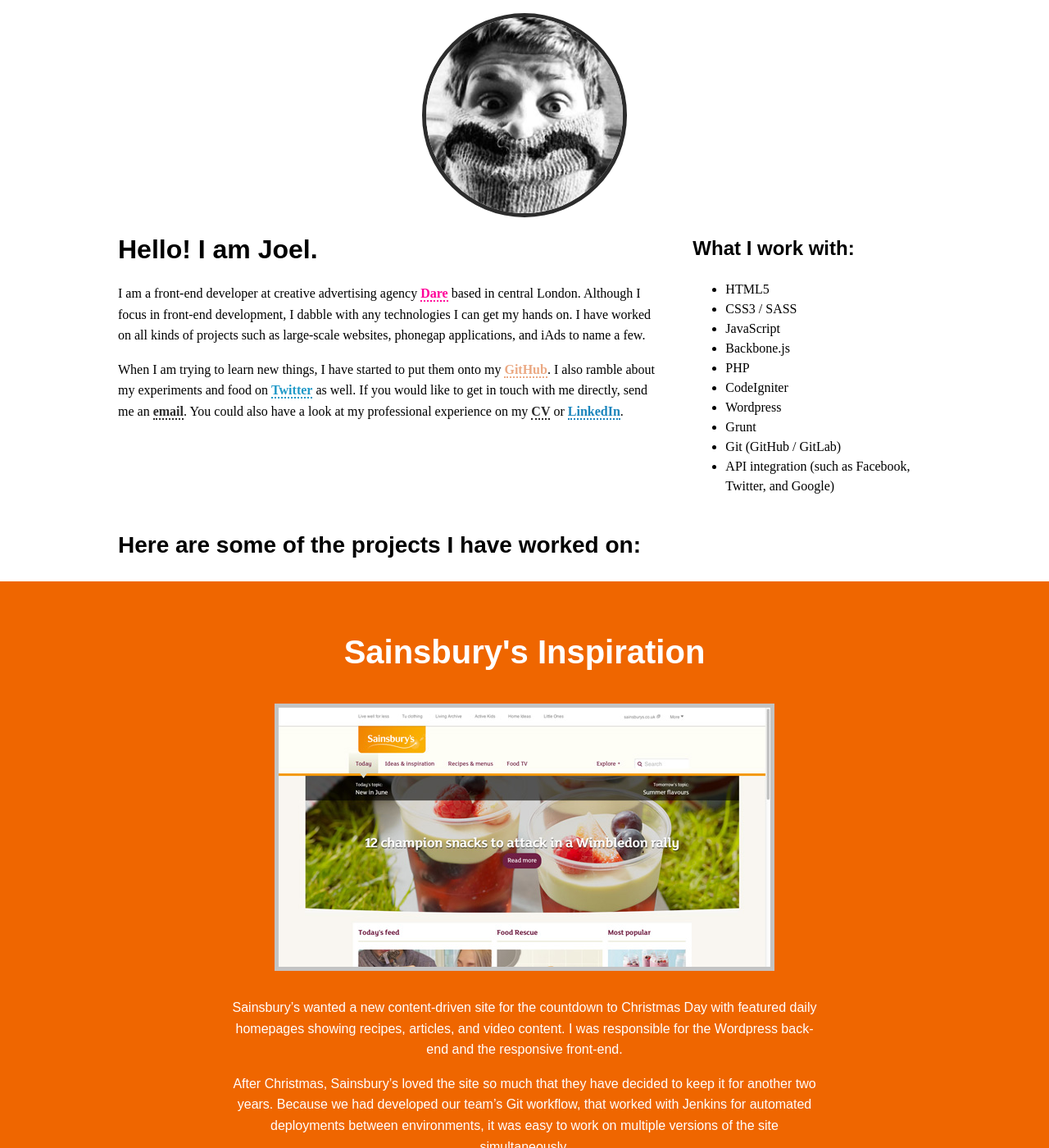
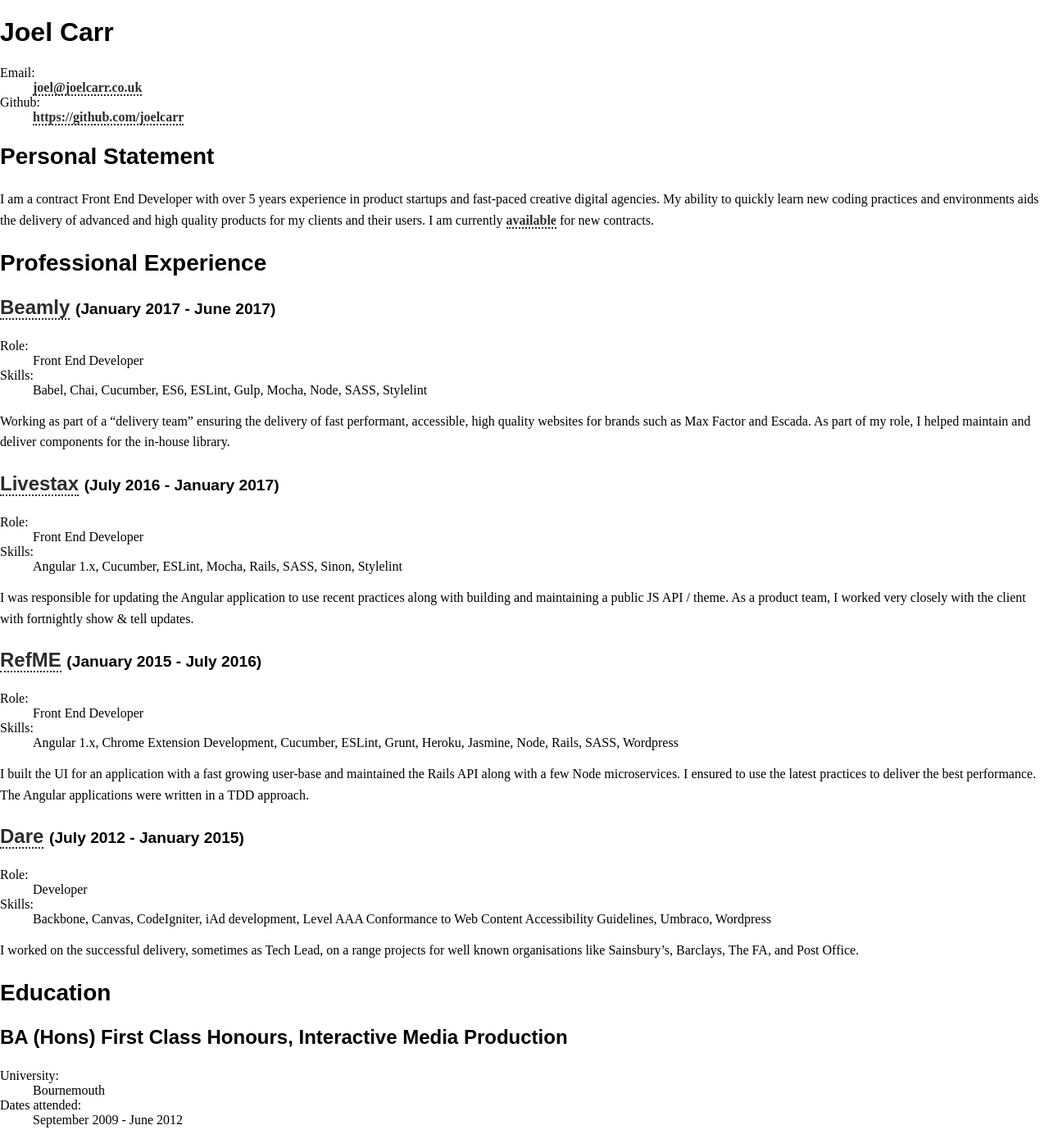
Before and after one commit to joelcarr/joelcarr.co.uk, a Jekyll site: the page index.html, which Jekyll copies as it is, in a window 1280 px wide and 1400 px high. Shown: the whole window at 82% size. Built offline with Jekyll 4.4.1, drawn with Linux system fonts in a browser that asks for light colours; some web fonts are replaced; some of the changed text lies outside the part shown.

Commit message:
feat: create simple html version of cv

```diff
--- a/index.html
+++ b/index.html
@@ -1,68 +1,133 @@
----
-layout: default
----
+<!DOCTYPE html>
+<html lang="en">
+<head>
+    <meta charset="utf-8">
+    <meta http-equiv="X-UA-Compatible" content="IE=edge">
+    <title>Joel Carr | Contract Front End Developer</title>
+    <meta name="viewport" content="width=device-width">
+    <meta name="description" content="UK based contract Front End Developer with over 5 years experience in product startups and fast-paced creative digital agencies">
 
-<div class="home">
+    <link rel="stylesheet" href="/assets/css/main.css">
+</head>
 
-    <header class="introduction container">
-
-        <img src="/assets/imgs/me_250x250.jpg" alt="" class="introduction-headshot">
-
-        <div class="row">
-
-            <div class="introduction-myself col-8">
-
-                <h1>Hello! I am Joel.</h1>
-
-                <p>I am a front-end developer at creative advertising agency <a href="//thisisdare.com/" class="dare" target="_blank">Dare</a> based in central London. Although I focus in front-end development, I dabble with any technologies I can get my hands on. I have worked on all kinds of projects such as large-scale websites, phonegap applications, and iAds to name a few.</p>
-
-                <p>When I am trying to learn new things, I have started to put them onto my <a href="http://www.github.com/joelcarr" class="github" target="_blank">GitHub</a>. I also ramble about my experiments and food on <a href="http://twitter.com/joelcarr" class="twitter" target="_blank">Twitter</a> as well. If you would like to get in touch with me directly, send me an <a href="mailto:joel.ben.carr+website@gmail.com" target="_blank">email</a>. You could also have a look at my professional experience on my <a href="/joelcarr-cv.pdf" target="_blank">CV</a> or <a href="http://www.linkedin.com/profile/view?id=78407873" class="linkedin" target="_blank">LinkedIn</a>.</p>
-
+<body>
+    <header>
+        <h1>Joel Carr</h1>
+        <dl>
+            <div>
+                <dt>Email:</dt>
+                <dd><a href="mailto:joel@joelcarr.co.uk">joel@joelcarr.co.uk</a></dd>
             </div>
-
-            <div class="intoduction-myskills col-4">
-                <h3>What I work with:</h3>
-                <ul class="list-skills">
-                    <li>HTML5</li>
-                    <li>CSS3 / SASS</li>
-                    <li>JavaScript</li>
-                    <li>Backbone.js</li>
-                    <li>PHP</li>
-                    <li>CodeIgniter</li>
-                    <li>Wordpress</li>
-                    <li>Grunt</li>
-                    <li>Git (GitHub / GitLab)</li>
-                    <li>API integration (such as Facebook, Twitter, and Google)</li>
-                </ul>
+            <div>
+                <dt>Github:</dt>
+                <dd><a href="https://github.com/joelcarr">https://github.com/joelcarr</a></dd>
             </div>
-
-        </div>
-
+        </dl>
     </header>
 
-    <section class="projects">
-        <h2>Here are some of the projects I have worked on:</h2>
-        <ul class="projects-list unstyled-list">
-            {% for post in site.categories['project'] %}
-            <li class="project {{ post.colors }}">
-                <div class="project-container">
-                    <h3 class="project-title">{{ post.title }}</h3>
-                    <div class="project-image">
-                        <img src="/assets/imgs/projects/{{post.image}}" alt=""/>
+    <main>
+        <section id="personal-statement">
+            <h2>Personal Statement</h2>
+            <p>I am a contract Front End Developer with over 5 years experience in product startups and fast-paced creative digital agencies. My ability to quickly learn new coding practices and environments aids the delivery of advanced and high quality products for my clients and their users. I am currently <a href="mailto:joel@joelcarr.co.uk">available</a> for new contracts.</p>
+        </section>
+
+        <section id="experience">
+            <h2>Professional Experience</h2>
+            <ul class="unstyled-list">
+                <li>
+                    <h3><a href="https://www.beamly.com/">Beamly</a> <small>(January 2017 - June 2017)</small></h3>
+                    <dl>
+                        <div>
+                            <dt>Role:</dt>
+                            <dd>Front End Developer</dd>
                         </div>
-                    {{ post.content }}
-                    <ul class="unstyled-list project-skills">
-                        {% for skill in post.skills %}
+                        <div>
+                            <dt>Skills:</dt>
+                            <dd>Babel, Chai, Cucumber, ES6, ESLint, Gulp, Mocha, Node, SASS, Stylelint</dd>
+                        </div>
+                    </dl>
+                    <p>Working as part of a “delivery team” ensuring the delivery of fast performant, accessible, high quality websites for brands such as Max Factor and Escada. As part of my role, I helped maintain and deliver components for the in-house library.</p>
+                </li>
                 <li>
-                            {{skill}}{% if forloop.index != forloop.length %},{% else %}.{% endif %}
+                    <h3><a href="https://www.livestax.com/">Livestax</a> <small>(July 2016 - January 2017)</small></h3>
+                    <dl>
+                        <div>
+                            <dt>Role:</dt>
+                            <dd>Front End Developer</dd>
+                        </div>
+                        <div>
+                            <dt>Skills:</dt>
+                            <dd>Angular 1.x, Cucumber, ESLint, Mocha, Rails, SASS, Sinon, Stylelint</dd>
+                        </div>
+                    </dl>
+                    <p>I was responsible for updating the Angular application to use recent practices along with building and maintaining a public JS API / theme. As a product team, I worked very closely with the client with fortnightly show &amp; tell updates.</p>
                 </li>
-                        {% endfor %}
-                    </ul>
-                    <a href="{{ post.site }}" target="_blank" class="button">Visit site</a>
+                <li>
+                    <h3><a href="https://en.wikipedia.org/wiki/RefME">RefME</a> <small>(January 2015 - July 2016)</small></h3>
+                    <dl>
+                        <div>
+                            <dt>Role:</dt>
+                            <dd>Front End Developer</dd>
                         </div>
+                        <div>
+                            <dt>Skills:</dt>
+                            <dd>Angular 1.x, Chrome Extension Development, Cucumber, ESLint, Grunt, Heroku, Jasmine, Node, Rails, SASS, Wordpress</dd>
+                        </div>
+                    </dl>
+                    <p>I built the UI for an application with a fast growing user-base and maintained the Rails API along with a few Node microservices. I ensured to use the latest practices to deliver the best performance. The Angular applications were written in a TDD approach.</p>
                 </li>
-            {% endfor %}
+                <li>
+                    <h3><a href="https://thisisdare.com/">Dare</a> <small>(July 2012 - January 2015)</small></h3>
+                    <dl>
+                        <div>
+                            <dt>Role:</dt>
+                            <dd>Developer</dd>
+                        </div>
+                        <div>
+                            <dt>Skills:</dt>
+                            <dd>Backbone, Canvas, CodeIgniter, iAd development, Level AAA Conformance to Web Content Accessibility Guidelines, Umbraco, Wordpress</dd>
+                        </div>
+                    </dl>
+                    <p>I worked on the successful delivery, sometimes as Tech Lead, on a range projects for well known organisations like Sainsbury’s, Barclays, The FA, and Post Office.</p>
+                </li>
             </ul>
         </section>
 
+        <section id="education">
+            <h2>Education</h2>
+            <ul class="unstyled-list">
+                <li>
+                    <h3>BA (Hons) First Class Honours,  Interactive Media Production</h3>
+                    <dl>
+                        <div>
+                            <dt>University:</dt>
+                            <dd>Bournemouth</dd>
                         </div>
+                        <div>
+                            <dt>Dates attended:</dt>
+                            <dd>September 2009 - June 2012</dd>
+                        </div>
+                    </dl>
+                </li>
+            </ul>
+        </section>
+
+        <section id="references">
+            <h2>References</h2>
+            <p>Available upon request</p>
+        </section>
+    </main>
+
+    <footer>
+        <hr />
+        <small>&copy; 2017 Joel Carr Ltd | Company number: 10514739</small>
+    </footer>
+
+    <script>
+        var _gaq=[['_setAccount','UA-19925716-1'],['_trackPageview']];
+        (function(d,t){var g=d.createElement(t),s=d.getElementsByTagName(t)[0];
+        g.src='//www.google-analytics.com/ga.js';
+        s.parentNode.insertBefore(g,s)}(document,'script'));
+    </script>
+</body>
+</html>
```
Lines whose indentation alone changed are shown as unchanged.
